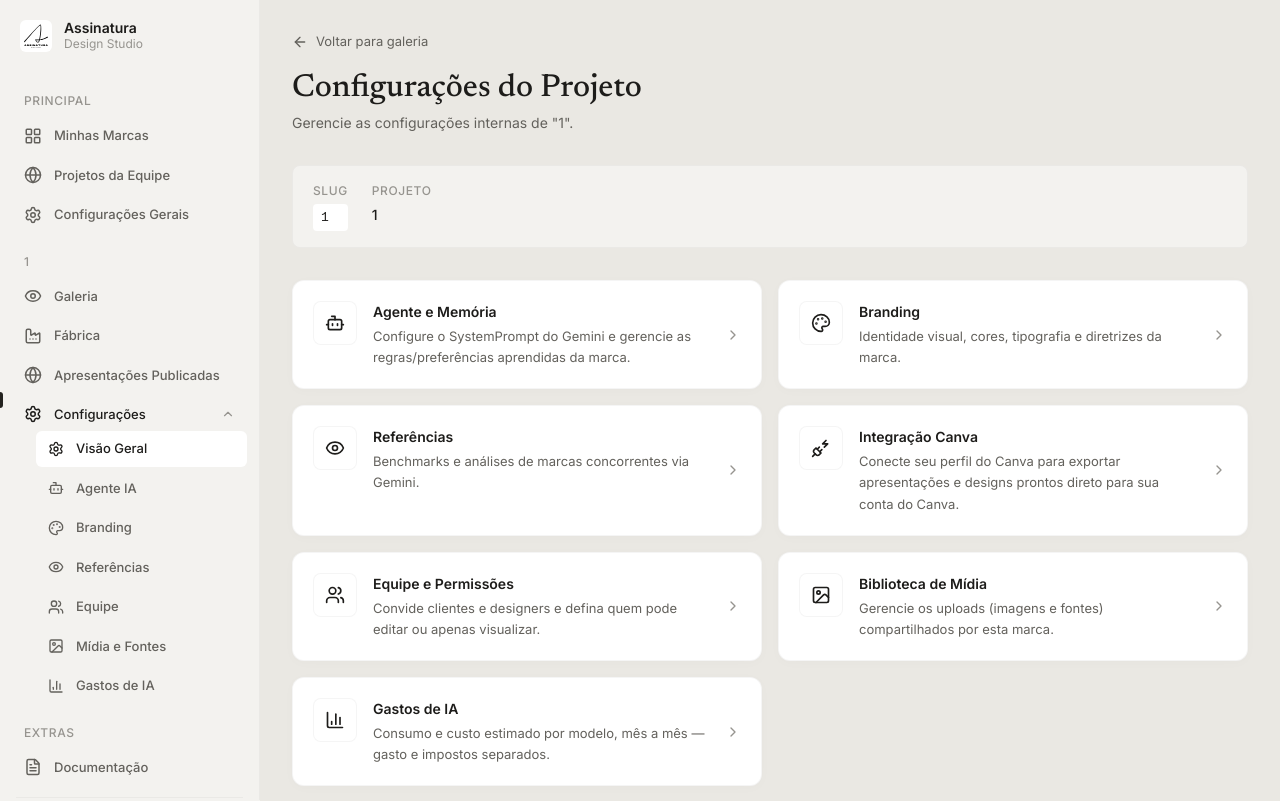
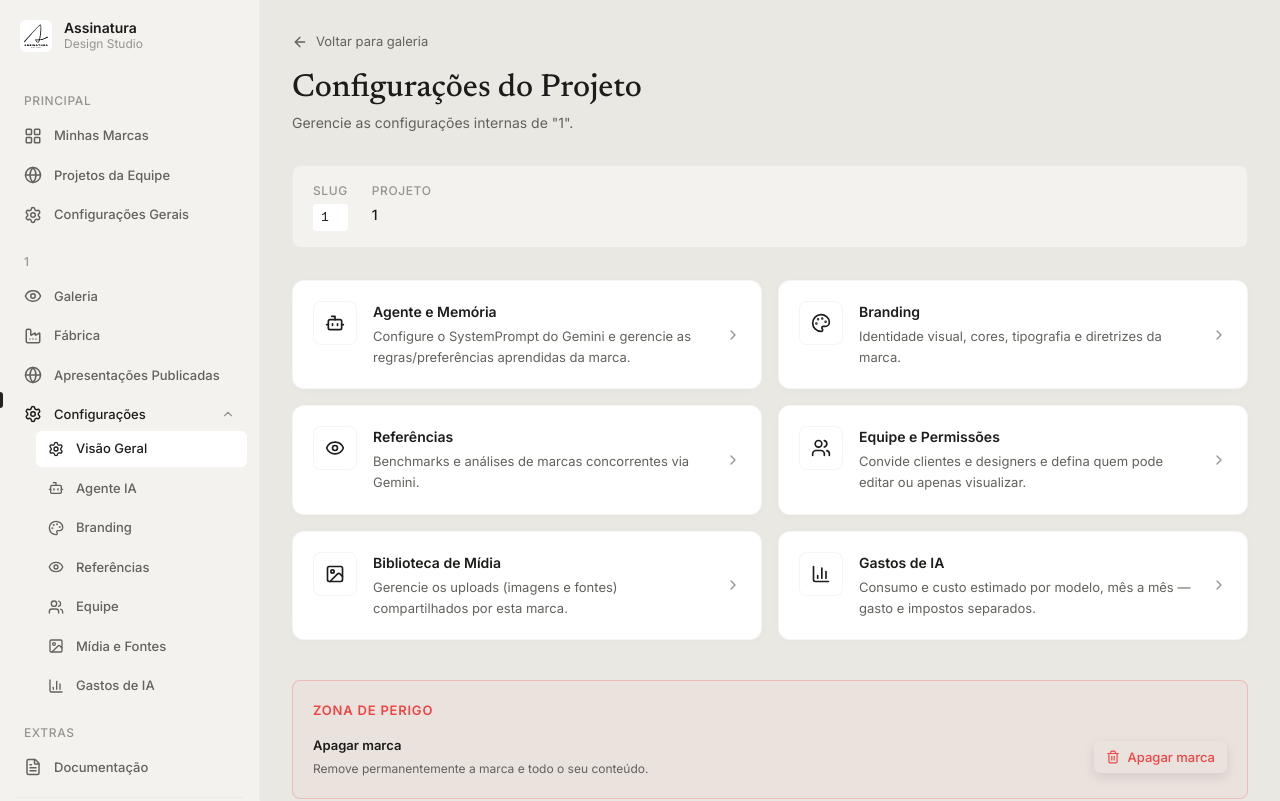
Before and after one commit to tzolkin-collab/Assinatura_Designer, a Next.js app in the folder frontend/: page /1/configuracoes in a window 1280 px wide. Shown: the top 801 px of the page. Built offline with nearby package versions, Linux system fonts and the light colour scheme; no server answers; sample sign-in values are in the browser's storage.

Commit message:
refactor(config): remove aba duplicada do Canva nas configuracoes de marca (integracao 100% global)

```diff
--- a/frontend/src/app/[marca]/configuracoes/page.tsx
+++ b/frontend/src/app/[marca]/configuracoes/page.tsx
@@ -28,12 +28,6 @@ const CONFIG_SECTIONS = [
     label: 'Referências',
     description: 'Benchmarks e análises de marcas concorrentes via Gemini.',
     icon: <Eye size={20} />,
-  },
-  {
-    key: 'canva',
-    label: 'Integração Canva',
-    description: 'Conecte seu perfil do Canva para exportar apresentações e designs prontos direto para sua conta do Canva.',
-    icon: <PlugZap size={20} />,
   },
   {
     key: 'equipe',
```
